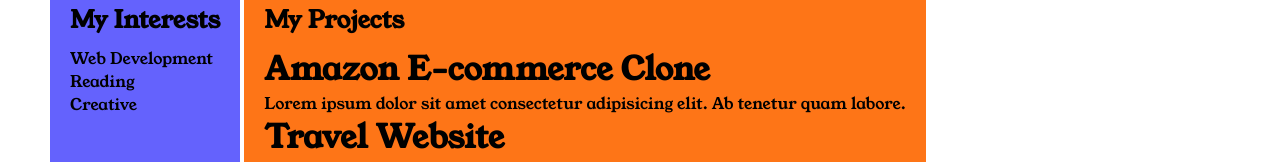
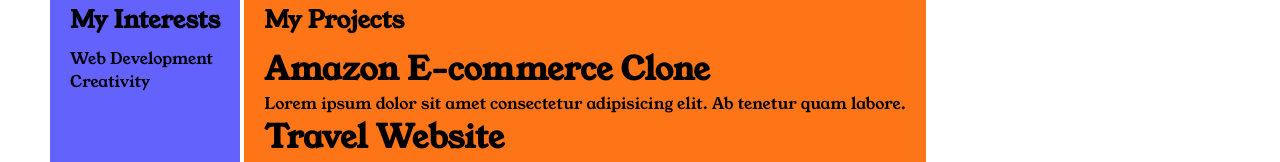
Before and after one commit to kiranbjks/Portfolio-simple-website, a plain HTML site: page index.html in a window 1280 px wide. Shown: the part 486-648 px from the top of the page. Drawn offline with Linux system fonts and the light colour scheme.

Commit message:
Update index.html

```diff
--- a/index.html
+++ b/index.html
@@ -38,8 +38,8 @@
             <h2 class="section-three__title">My Interests</h2>
             <ul class="section-three__desc">
                 <li>Web Development</li>
-                <li>Reading</li>
-                <li>Creative</li>
+                <li>Creativity</li>
+                <li></li>
             </ul>
         </div>
 
```
